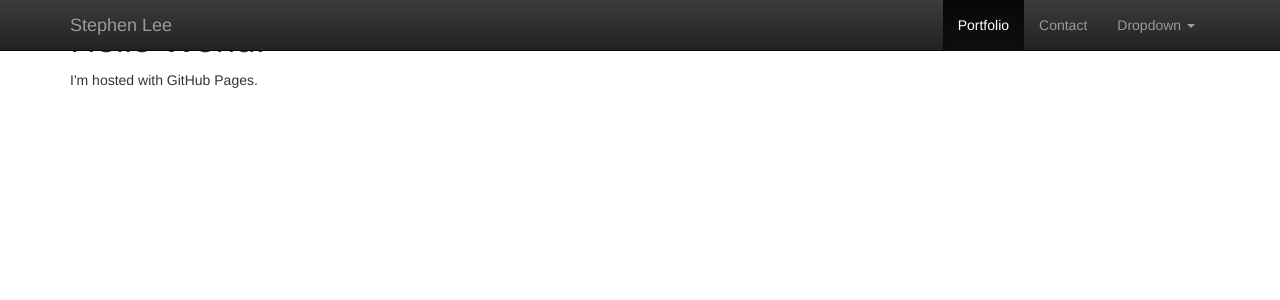
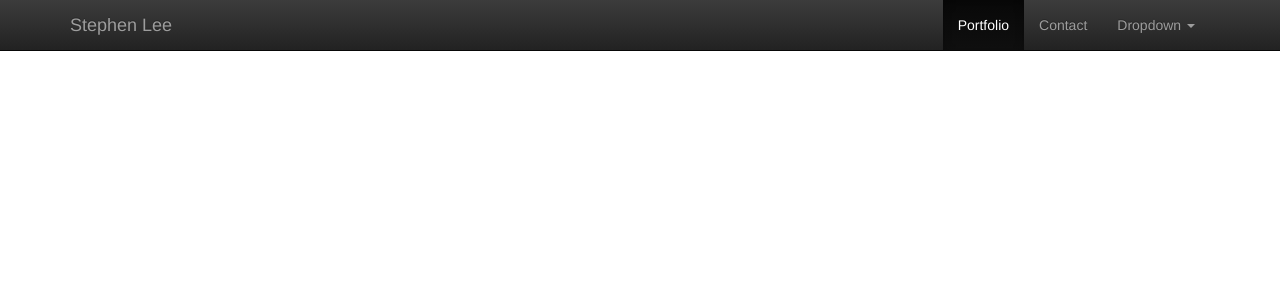
Before and after one commit to stphnlee/stphnlee.github.io, a Jekyll site: the page index.html, which Jekyll copies as it is, in a window 1280 px wide. Shown: the top 300 px of the page. Built offline with Jekyll 4.4.1, drawn with Linux system fonts in a browser that asks for light colours; nearby versions of some CDN libraries; Markdown is read by kramdown in place of the engine named in the settings.

```diff
--- a/index.html
+++ b/index.html
@@ -3,7 +3,6 @@
 <head>
 	<title>Stephen Lee</title>
 	<meta name="viewport" content="width=device-width, initial-scale=1.0">
-	    <!-- Bootstrap -->
 	    <link rel="stylesheet" href="//netdna.bootstrapcdn.com/bootstrap/3.0.3/css/bootstrap.min.css">
 		<link rel="stylesheet" href="//netdna.bootstrapcdn.com/bootstrap/3.0.3/css/bootstrap-theme.min.css">
 
@@ -16,9 +15,6 @@
 </head>
 </head>
 <body>
-	<div class="container">
-		<h1>Hello World!</h1>
-		<p>I'm hosted with GitHub Pages.</p>
 	<div class="navbar navbar-inverse navbar-fixed-top" role="navigation">
 		<div class="container">
 			<div class="navbar-header">
@@ -51,9 +47,9 @@
 		</div>
 	</div>
 	<!-- jQuery (necessary for Bootstrap's JavaScript plugins) -->
-	    <script src="https://code.jquery.com/jquery.js"></script>
-	    <!-- Include all compiled plugins (below), or include individual files as needed -->
-		<!-- Latest compiled and minified JavaScript -->
-<script src="//netdna.bootstrapcdn.com/bootstrap/3.0.3/js/bootstrap.min.js"></script>
+	<script src="https://code.jquery.com/jquery.js"></script>
+	<!-- Include all compiled plugins (below), or include individual files as needed -->
+	<!-- Latest compiled and minified JavaScript -->
+	<script src="//netdna.bootstrapcdn.com/bootstrap/3.0.3/js/bootstrap.min.js"></script>
 </body>
 </html>
```
